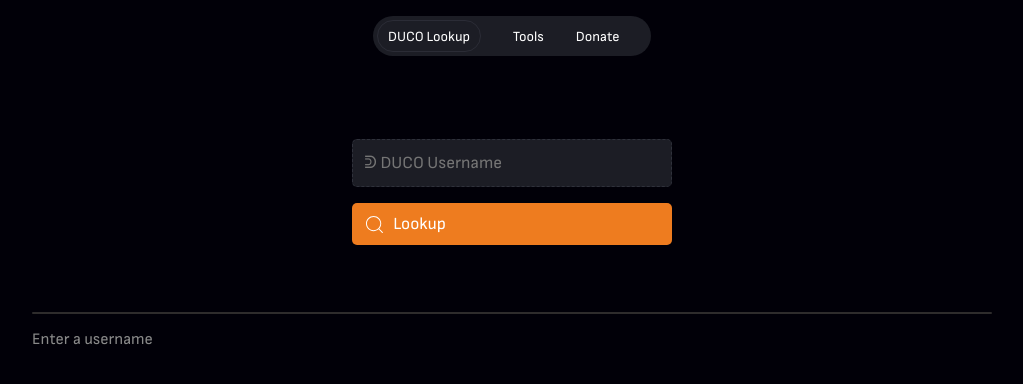
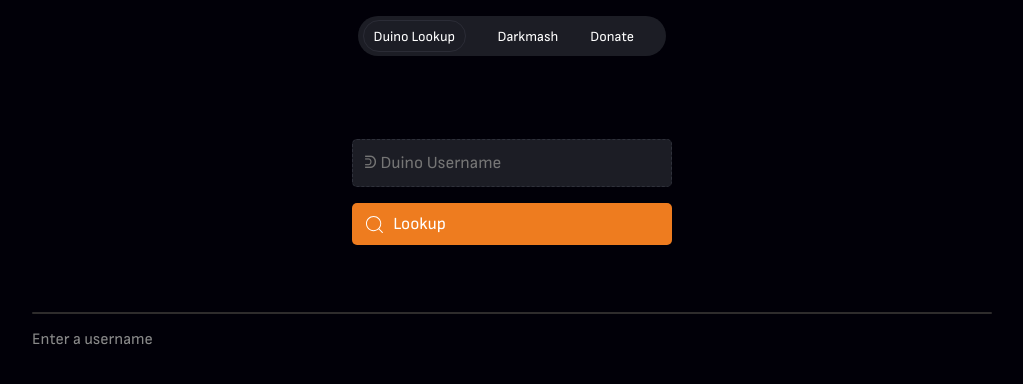
Before and after one commit to darkmash-org/duco-lookup, a plain HTML site: page index.html in a window 1280 px wide. Shown: the whole page, without its empty margins (128-1151 px from the left). Drawn offline with nearby package versions, Linux system fonts and the light colour scheme.

Commit message:
Update index.html

```diff
--- a/index.html
+++ b/index.html
@@ -4,7 +4,7 @@
     <meta charset="UTF-8">
     <meta http-equiv="X-UA-Compatible" content="IE=edge">
     <meta name="viewport" content="width=device-width, initial-scale=1.0">
-    <title>DUCO Lookup</title>
+    <title>Duino Lookup || Darkmash</title>
     <link rel="stylesheet" href="./assets/style.css">
     <script src="https://cdn.jsdelivr.net/npm/chart.js"></script>
     <script src="./assets/script.js" defer></script>
@@ -13,8 +13,8 @@
 
     <nav>
         <ul>
-            <li class="title">DUCO Lookup</li>
-            <li><a href="./tools.html">Tools</a></li>
+            <li class="title">Duino Lookup</li>
+            <li><a href="https://darkmash-org.github.io/">Darkmash</a></li>
             <li><a href="./donate.html">Donate</a></li>
         </ul>
     </nav>
@@ -23,7 +23,7 @@
 
         <div class="search_wrapper">
             <div class="container">
-                <input type="text" class="search" placeholder="ᕲ DUCO Username">
+                <input type="text" class="search" placeholder="ᕲ Duino Username">
                 <button class="submit"><img src="./icons/search.svg" alt="Lookup"> Lookup</button>
             </div>
         </div>
```
